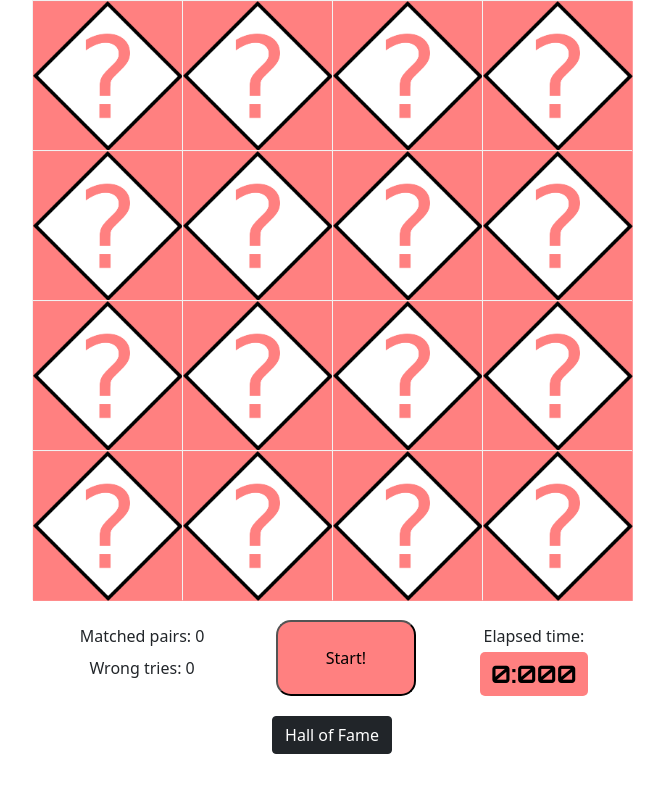
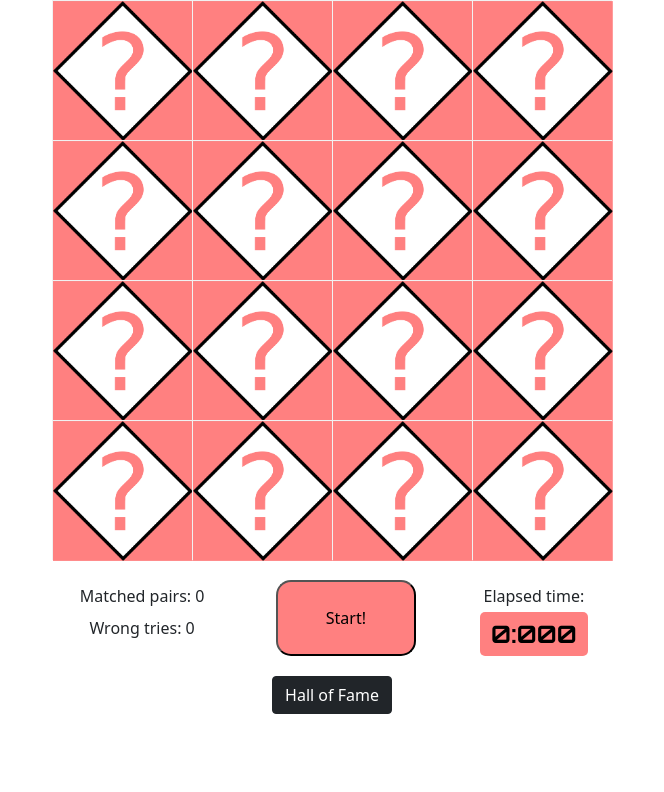
Before and after one commit to andreglock/memory-game-express-react, a React (Create React App) app in the folder client/: page / in a window 1280 px wide. Shown: the top 792 px of the page, without its empty margins (308-972 px from the left). Built offline with nearby package versions, Linux system fonts and the light colour scheme.

Commit message:
added timer context

```diff
--- a/client/src/App.js
+++ b/client/src/App.js
@@ -6,6 +6,7 @@ import SubmitScores from './components/SubmitScores';
 import ShowScores from './components/ShowScores';
 import 'bootstrap/dist/css/bootstrap.min.css';
 import { ScoreContext } from './contexts/scores';
+import { TimerContext } from './contexts/timer';
 
 function App() {
     const [showSubmit, setShowSubmit] = useState(false);
@@ -14,11 +15,13 @@ function App() {
 		matched: 0,
 		wrong: 0
 	});
+	const [time, setTime] = useState('0:000');
 	const scoreValue = {scores, setScores};
-
+	const timerValue = {time, setTime};
 
 	return <>
 		<ScoreContext.Provider value={scoreValue}>
+			<TimerContext.Provider value={timerValue}>
 				<Cards setShow={setShowSubmit}/>
 				<ScoreBoard />
 				{showSubmit ?
@@ -38,6 +41,7 @@ function App() {
 					/> :
 					<></>
 				}
+			</TimerContext.Provider>
 		</ScoreContext.Provider>
 	</>
 }
--- a/client/src/App.scss
+++ b/client/src/App.scss
@@ -81,12 +81,12 @@
 
 @media (min-width: 768px) {
     .card-size {
-        height: 150px;
-        width: 150px;
+        height: 140px;
+        width: 140px;
     }
     .flip-card {
-        height: 150px;
-        width: 150px;
+        height: 140px;
+        width: 140px;
     }
 }
 
--- a/client/src/components/ScoreBoard.jsx
+++ b/client/src/components/ScoreBoard.jsx
@@ -2,9 +2,11 @@ import { useContext } from 'react';
 import checkPair from '../functions/checkPair';
 import timerHandler from '../functions/timerHandler';
 import { ScoreContext } from '../contexts/scores';
+import { TimerContext } from '../contexts/timer';
 
 export default function ScoreBoard () {
     const {scores} = useContext(ScoreContext);
+    const {time, setTime} = useContext(TimerContext);
 
     return <div id="scoreboard" className="d-flex mx-auto">
         <div>
@@ -17,11 +19,11 @@ export default function ScoreBoard () {
         </div>
         <button className="mx-md-3 py-2 px-4 px-lg-5" onClick={(e) => {
             checkPair(e, 'start');
-            timerHandler(e.target.parentNode);
+            timerHandler(setTime);
         }}>Start!</button>
         <div>
             <div className="p-1">Elapsed time:</div>
-            <div id="timer" className="p-1">0:000</div>
+            <div id="timer" className="p-1">{time}</div>
         </div>
     </div>
 }
--- a/client/src/components/SubmitScores.jsx
+++ b/client/src/components/SubmitScores.jsx
@@ -2,33 +2,35 @@ import { useContext } from 'react';
 import Button from 'react-bootstrap/Button';
 import Modal from 'react-bootstrap/Modal';
 import { ScoreContext } from '../contexts/scores';
+import { TimerContext } from '../contexts/timer';
 import timerHandler from "../functions/timerHandler";
 import ScoreDetail from './ScoreDetail';
 
 export default function SubmitScores (props) {
     const {scores, setScores} = useContext(ScoreContext);
+    const {time, setTime} = useContext(TimerContext);
 
     const handleClose = () => {
         // reset wrong:
-        document.getElementById('timer').innerText = "0:000";
-        document.getElementById('wrong').innerText = "0";
         setScores(() => {
             return {
                 matched: 0,
                 wrong: 0
             }
         });
+        // reset timer:
+        timerHandler(setTime, 'reset');
         props.setShow(false);
     }
 
     let score = 0;
 
     // calculate score:
-    const displayedTime = document.getElementById('timer').innerText;
-    timerHandler('', 'stop');
-    const timeArray = displayedTime.split(':');
+    const timeArray = time.split(':');
     const elapsedSeconds = ( (parseInt(timeArray[0]) * 600) + parseInt(timeArray[1]) ) / 10;
     score = 10000 * ( 1 / ( elapsedSeconds / 2 + scores.wrong * 2 ) );
+    // reset timer after recording the elapsedSeconds
+    timerHandler(setTime, 'stop');
 
     return (
         <>
--- /dev/null
+++ b/client/src/contexts/timer.js
@@ -0,0 +1,5 @@
+import React from 'react';
+
+let value = '0:000';
+
+export const TimerContext = React.createContext(value);
--- a/client/src/functions/timerHandler.js
+++ b/client/src/functions/timerHandler.js
@@ -3,12 +3,14 @@ let deciseconds = 0;
 let seconds = 0;
 let minutes = 0;
 
-export default function timerHandler(parent, value) {
+export default function timerHandler(setTimer, value) {
     if (value === 'stop') {
         clearInterval(timeCounter);
         deciseconds = 0;
         seconds = 0;
         minutes = 0;
+    } else if (value === 'reset') {
+        setTimer(() => '0:000');
     } // start statement comes later after 'else' because parent is not defined when stop is called
     else if (deciseconds === 0 && seconds === 0 && minutes === 0) {
         timeCounter = setInterval(() => {
@@ -20,7 +22,7 @@ export default function timerHandler(parent, value) {
                 minutes++;
                 seconds = 0;
             }
-            parent.lastChild.lastChild.innerText = `${minutes}:${(seconds >= 10) ? '' : 0}${seconds}${deciseconds}`
+            setTimer(() => `${minutes}:${(seconds >= 10) ? '' : 0}${seconds}${deciseconds}`);
         }, 100)
     }
 }
```
Lines whose indentation alone changed are shown as unchanged.
